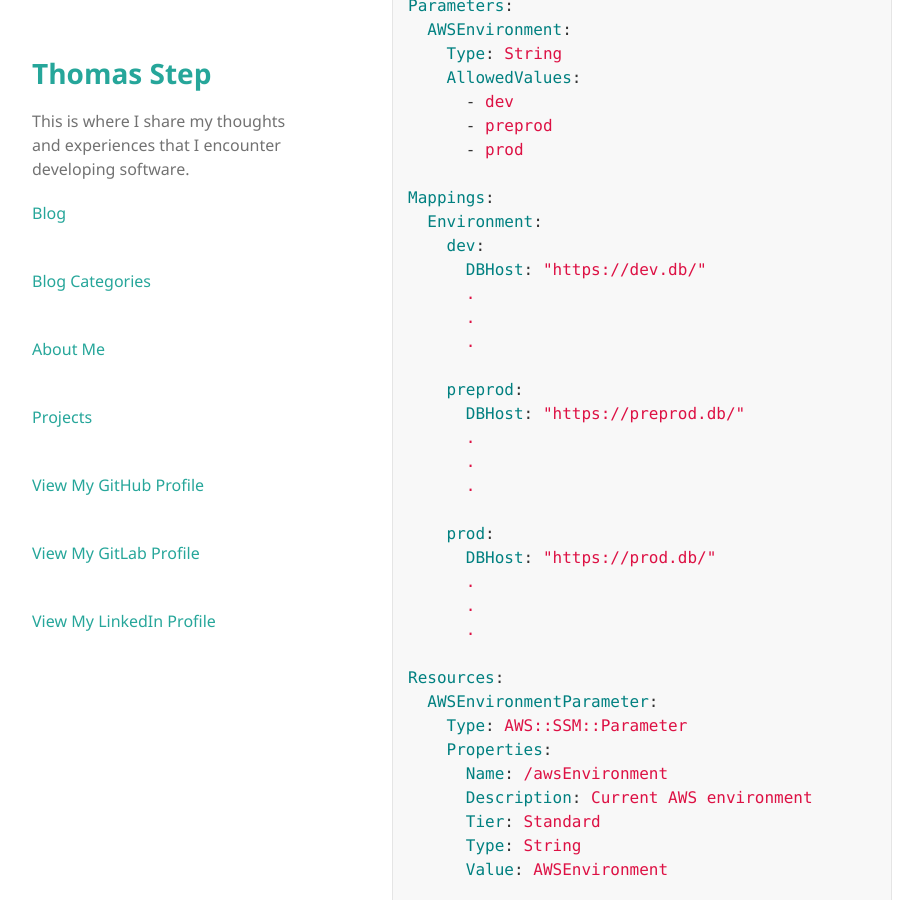
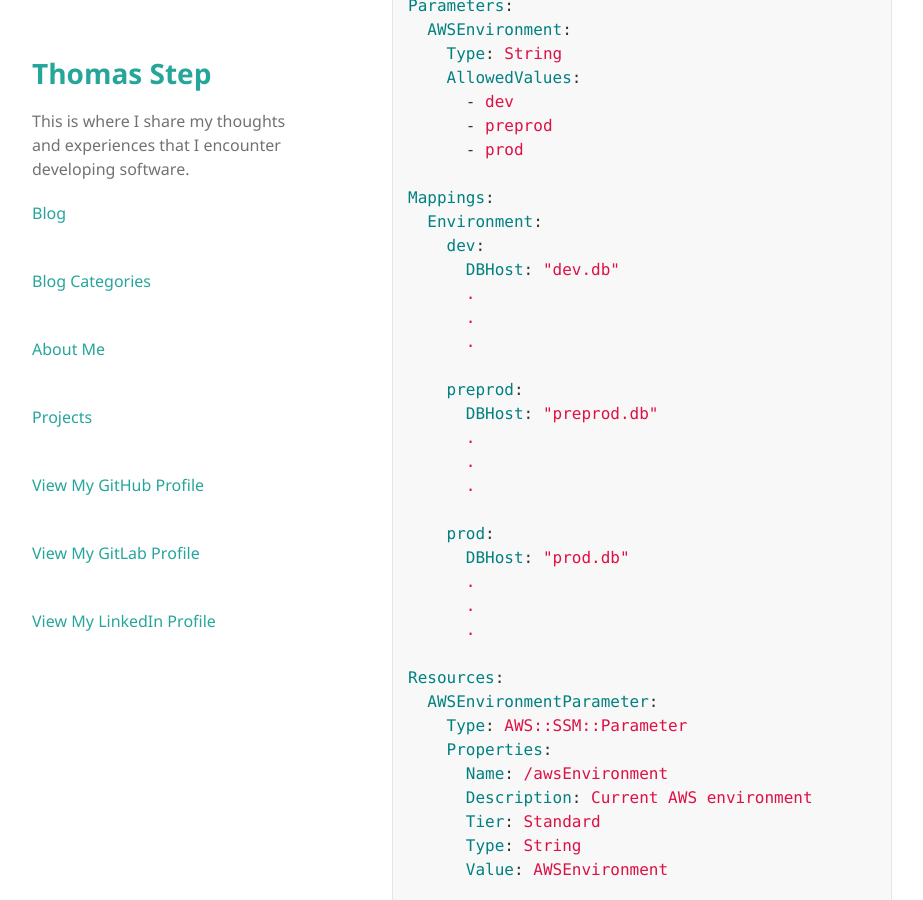
Before and after one commit to thomasstep/thomasstep.github.io, a Jekyll site: the page built from _posts/2020-06-28-parameter-store-and-cloudformation.md, in a window 1280 px wide and 900 px high, scrolled down 767 px. Shown: the whole window, without its empty margins (178-1101 px from the left). Built offline with Jekyll 4.4.1, drawn with Linux system fonts in a browser that asks for light colours; comment, search, counter and statistics services are not loaded; some of the changed lines change nothing that is shown.

Commit message:
Updating parameter store and cloudformation post. let's see what happens with ranking

```diff
--- a/_posts/2020-06-28-parameter-store-and-cloudformation.md
+++ b/_posts/2020-06-28-parameter-store-and-cloudformation.md
@@ -29,19 +29,19 @@ Parameters:
 Mappings:
   Environment:
     dev:
-      DBHost: "https://dev.db/"
+      DBHost: "dev.db"
       .
       .
       .
 
     preprod:
-      DBHost: "https://preprod.db/"
+      DBHost: "preprod.db"
       .
       .
       .
 
     prod:
-      DBHost: "https://prod.db/"
+      DBHost: "prod.db"
       .
       .
       .
```
